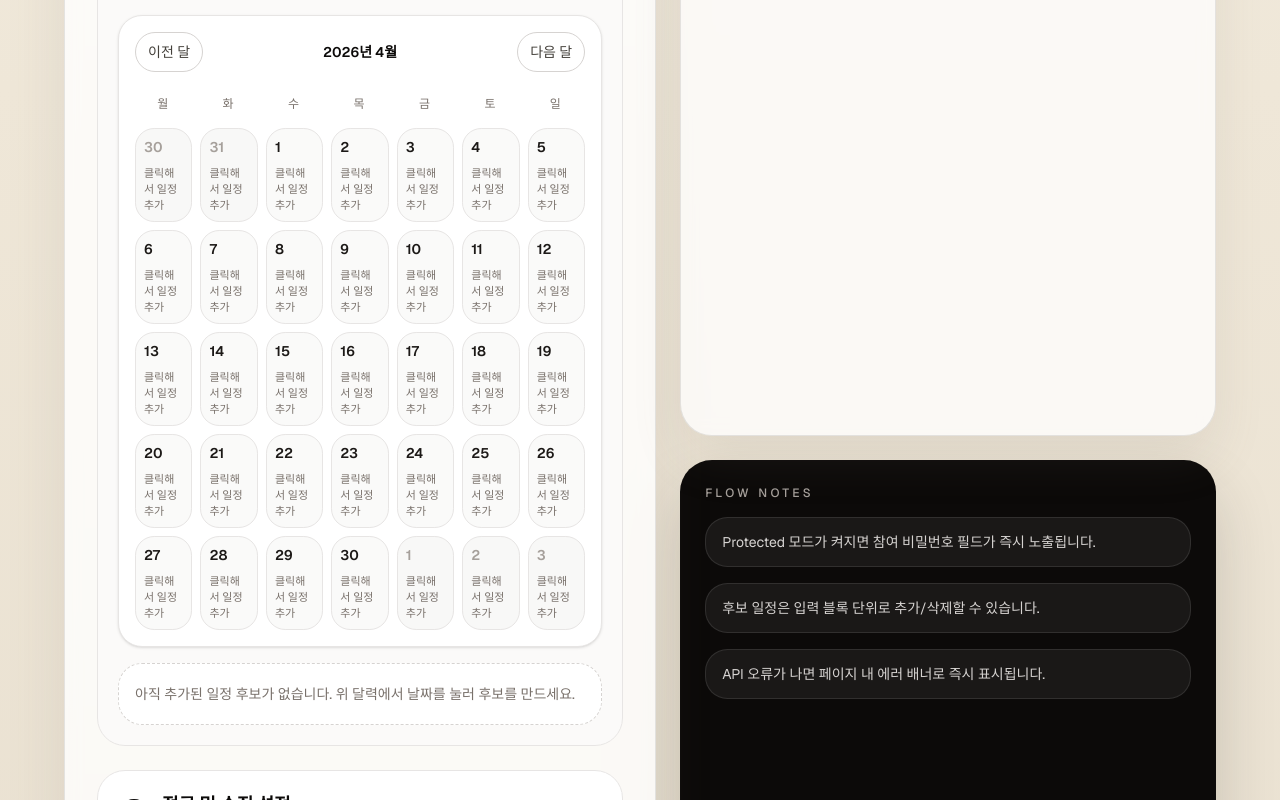
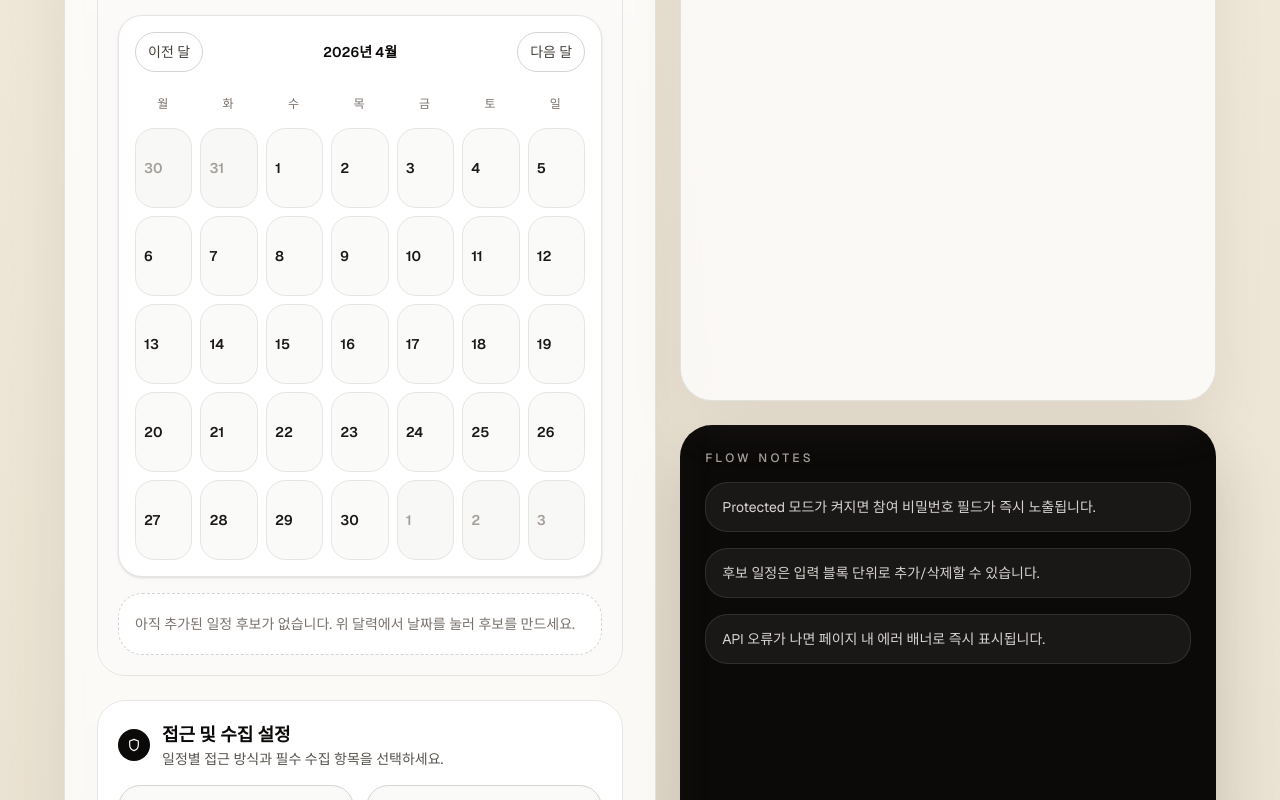
Before and after one commit to deformatic/pickday, a Next.js app: page /new in a window 1280 px wide. Shown: the part 1140-1940 px from the top of the page. Built offline with nearby package versions, Linux system fonts and the light colour scheme.

Commit message:
feat(ui): hide new schedule calendar helper text
Ultraworked with [Sisyphus](https://github.com/code-yeongyu/oh-my-openagent)

Co-authored-by: Sisyphus <clio-agent@sisyphuslabs.ai>

```diff
--- a/components/schedule/new-schedule-form.tsx
+++ b/components/schedule/new-schedule-form.tsx
@@ -428,9 +428,9 @@ export function NewScheduleForm() {
                       }`}
                     >
                       <span className="block text-sm font-semibold">{date.getDate()}</span>
-                      <span className={`mt-2 block text-[11px] leading-4 ${isSelected ? "text-stone-300" : "text-stone-500"}`}>
-                        {isSelected ? "추가됨" : "클릭해서 일정 추가"}
-                      </span>
+                      {isSelected ? (
+                        <span className="mt-2 block text-[11px] leading-4 text-stone-300">추가됨</span>
+                      ) : null}
                     </button>
                   );
                 })}
```
